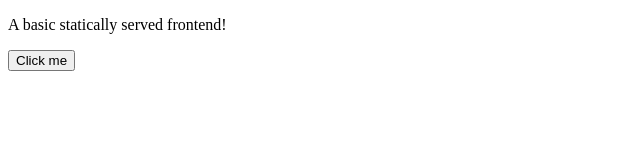
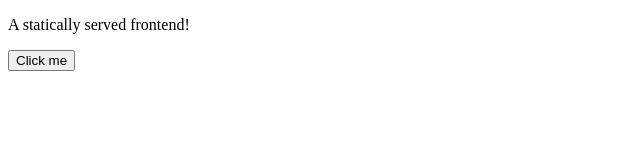
Before and after one commit to Hamada-Distributed/k8s-toyapp, a plain HTML site: page frontend/index.html in a window 1280 px wide. Shown: the full height of the page, 0-640 px from the left. Drawn offline with Linux system fonts and the light colour scheme.

Commit message:
testing ci trigger for frontend

```diff
--- a/frontend/index.html
+++ b/frontend/index.html
@@ -4,7 +4,7 @@
         <title>Toy App Frontend</title>
     </head>
     <body>
-        <p>A basic statically served frontend!</p>
+        <p>A statically served frontend!</p>
 
         <button onclick="logBackend()">Click me</button>
     </body>
```
